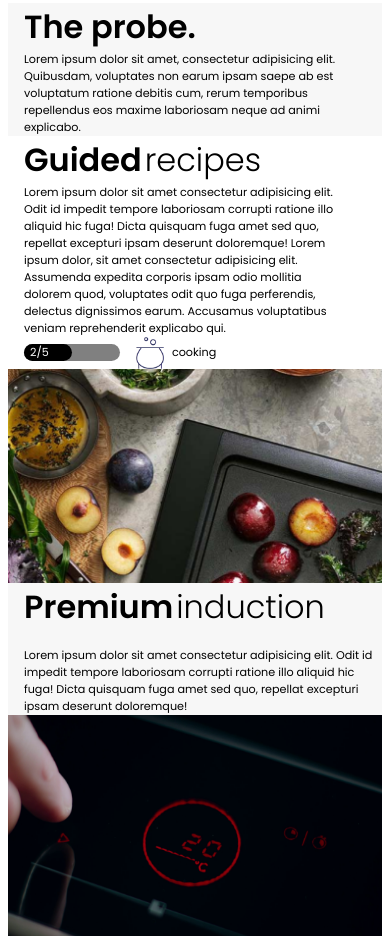
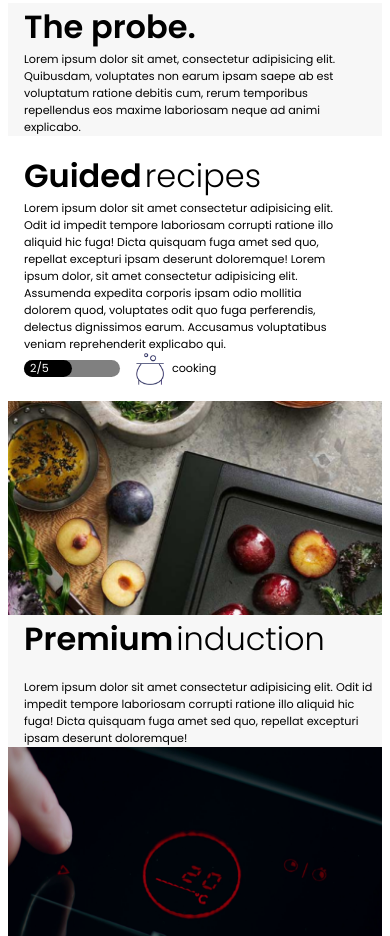
Before and after one commit to ChetanBudhathoki/eagleit, a plain HTML site: page index.html in a window 390 px wide. Shown: the part 1700-2636 px from the top of the page. Drawn offline with Linux system fonts and the light colour scheme; files whose address does not match are found by name.

Commit message:
spacing managed

```diff
--- a/styles/style.css
+++ b/styles/style.css
@@ -534,6 +534,9 @@ article {
   .recipe_guide_text_box_container {
     flex: unset;
   }
+  .recipe_guide_text_box_container{
+    padding: 1rem 0rem;
+  }
 
   .premium_container {
     height: unset;
```
